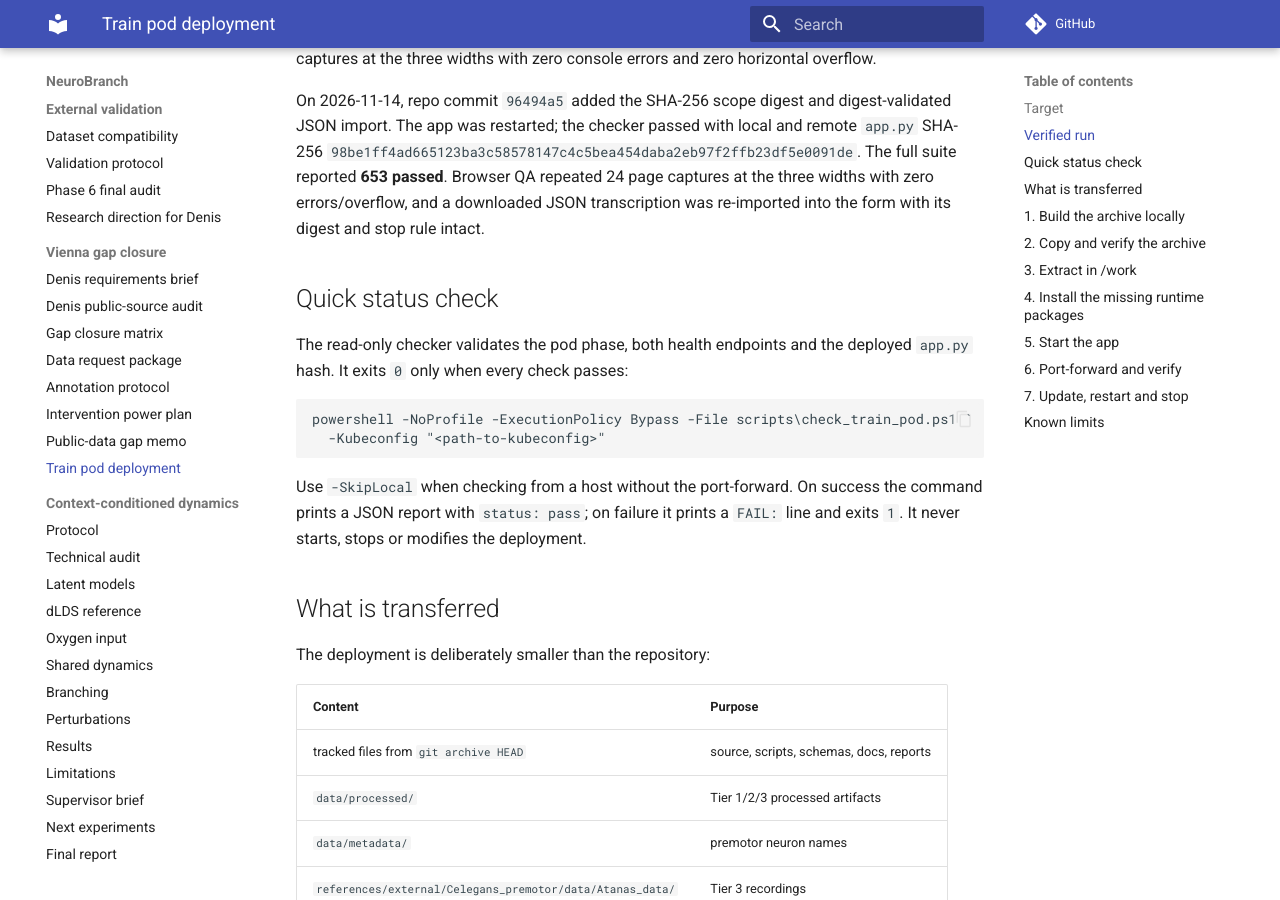
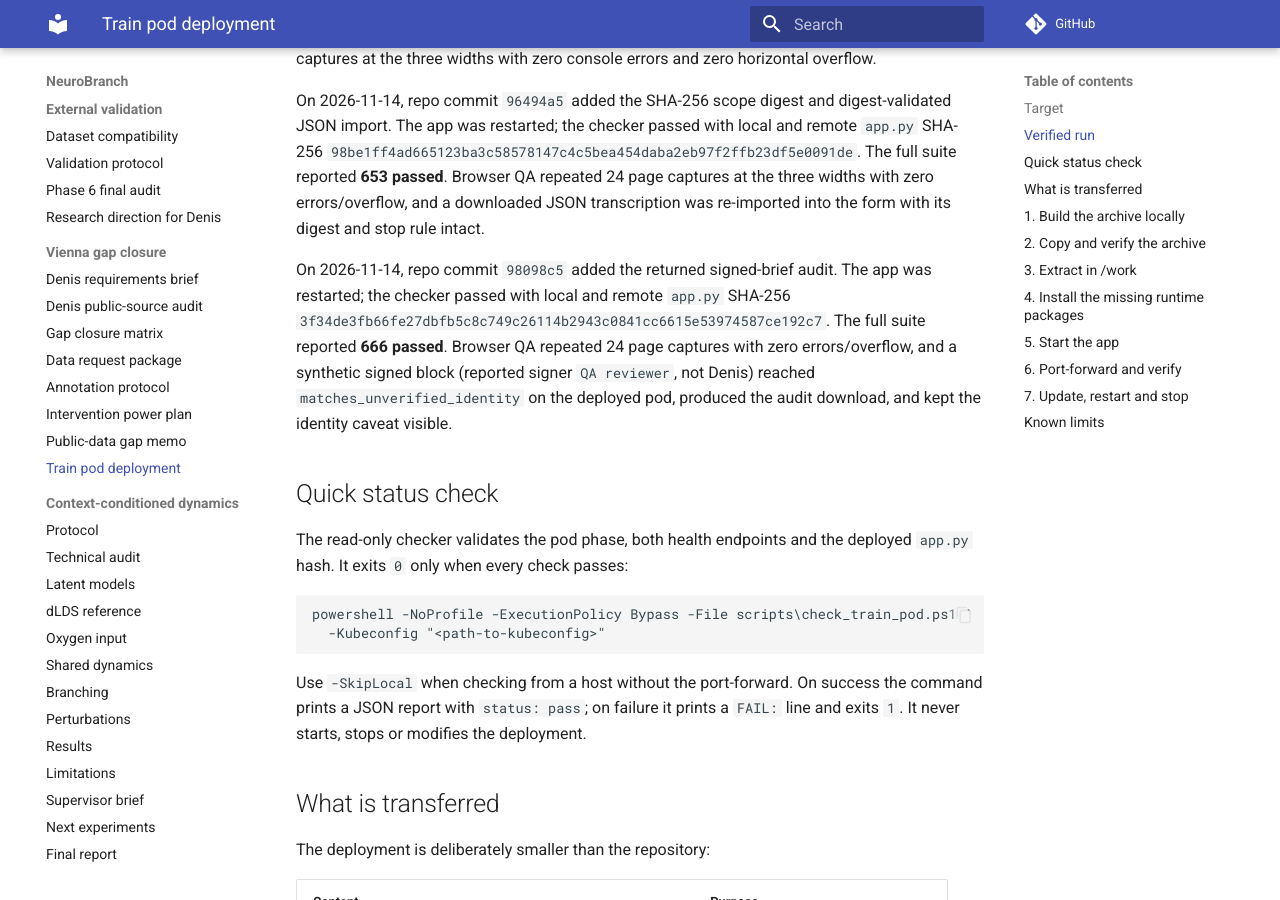
Before and after one commit to toniIepure25/neurobranch-celegans, an MkDocs documentation site: the page built from docs/POD_DEPLOYMENT_TRAIN.md, in a window 1280 px wide and 900 px high, scrolled down 1205 px. Built offline with MkDocs 1.6.1 and Material for MkDocs 9.7.7, drawn with Linux system fonts in a browser that asks for light colours; comment, search, counter and statistics services are not loaded.

Commit message:
Record signed-brief deployment

```diff
--- a/docs/POD_DEPLOYMENT_TRAIN.md
+++ b/docs/POD_DEPLOYMENT_TRAIN.md
@@ -48,6 +48,14 @@ import. The app was restarted; the checker passed with local and remote `app.py`
 **653 passed**. Browser QA repeated 24 page captures at the three widths with zero errors/overflow,
 and a downloaded JSON transcription was re-imported into the form with its digest and stop rule
 intact.
+
+On 2026-11-14, repo commit `98098c5` added the returned signed-brief audit. The app was restarted;
+the checker passed with local and remote `app.py` SHA-256
+`3f34de3fb66fe27dbfb5c8c749c26114b2943c0841cc6615e53974587ce192c7`. The full suite reported
+**666 passed**. Browser QA repeated 24 page captures with zero errors/overflow, and a synthetic
+signed block (reported signer `QA reviewer`, not Denis) reached
+`matches_unverified_identity` on the deployed pod, produced the audit download, and kept the
+identity caveat visible.
 
 ## Quick status check
 
```
